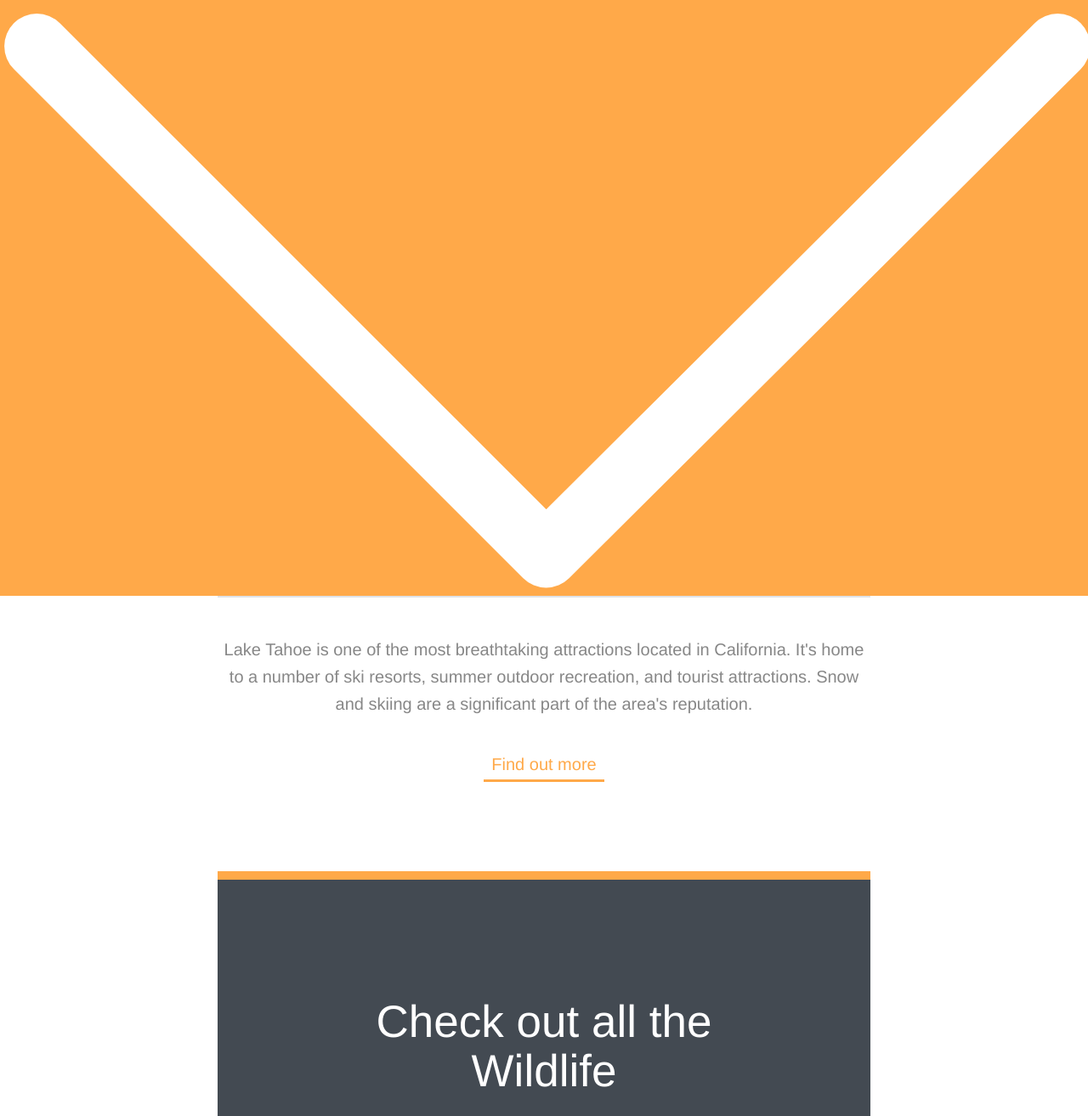
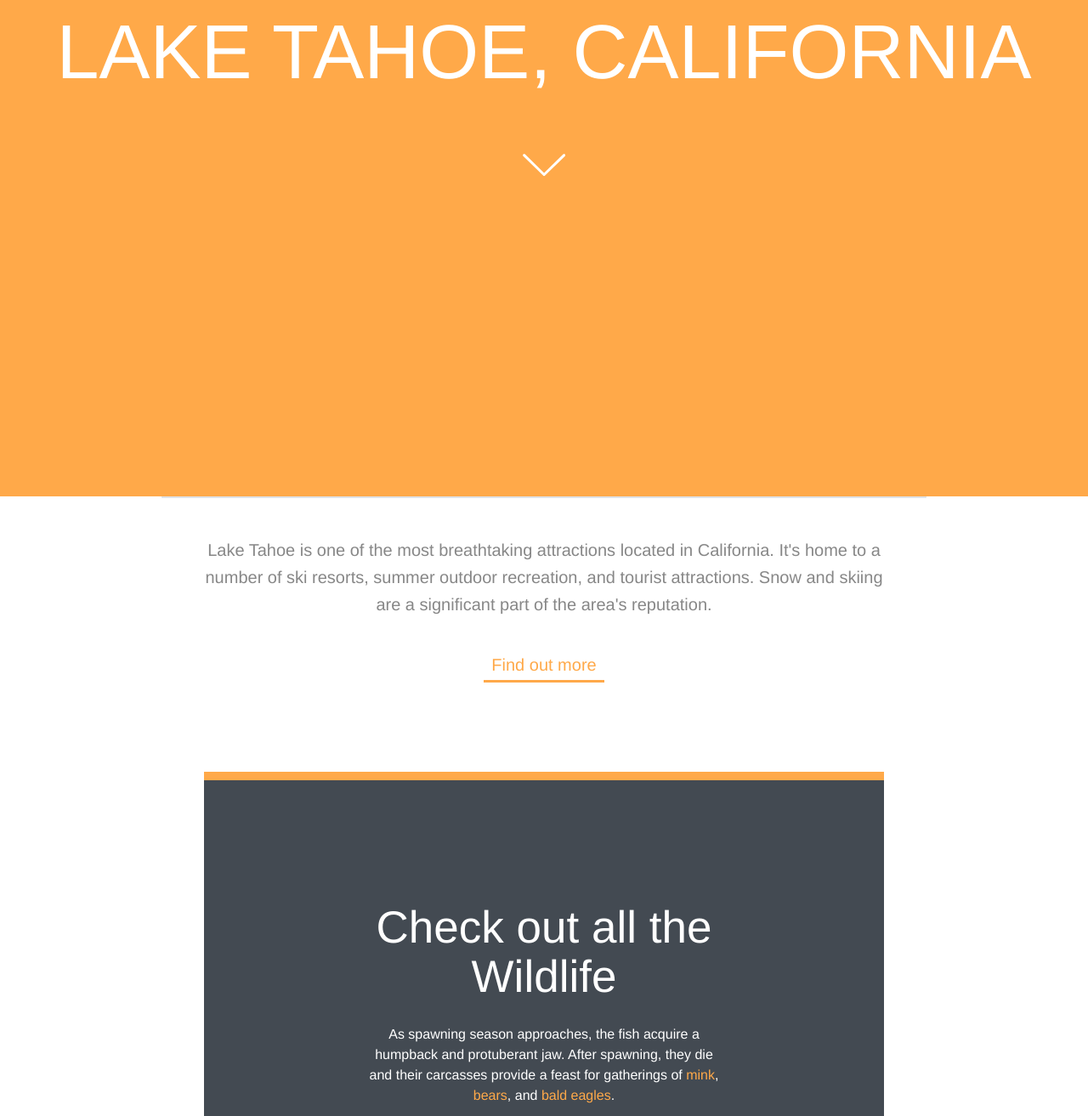
Before and after one commit to mckrogh/Lake-Tahoe, a plain HTML site: page index.html in a window 1280 px wide. Shown: the part 266-1579 px from the top of the page at 85% size. Drawn offline with Linux system fonts and the light colour scheme.

Commit message:
Box-sizing and max-width
Working with box-sizing and trying out max-width

```diff
--- a/css/style.css
+++ b/css/style.css
@@ -62,7 +62,19 @@ Margins affect the area outside a box. We commonly use margin properties to crea
 With the display property, we can override the default display settings of an element. In this video, we'll cover the three most common types of display values.
 */
 
+/*WIDTH & HEIGHT PROPERTIES
+By default, an element's width and height are as wide or as tall as the content it holds. But we're able to set our own dimensions with the width and height properties.
+*/
+
+/*BOX-SIZING
+With the box-sizing property, we can alter the way the browser calculates an element's total width and height. We're also able to set the maximum width of an element with the max-width property.
+*/
+
 /* Base Styles -------------------- */
+
+* {
+  box-sizing: border-box;
+}
 
 body {
   color: #878787;
@@ -92,6 +104,11 @@ h3 {
   margin-bottom: 1.7em; /* 34px */
 }
 
+img {
+  max-width: 100%;
+  margin-bottom: 20px;
+}
+
 /* Pseudo-classes ------------------ */
 
 a:link {
@@ -115,6 +132,8 @@ a:active {
 
 .main-header {
   background-color: #ffa949;
+  padding-top: 170px;
+  height: 850px;
 }
 
 .title {
@@ -166,8 +185,11 @@ a:active {
 
 .primary-content,
 .secondary-content {
-  width: 60%;
+  width: 75%;
+  padding-left: 50px;
+  padding-right: 50px;
   margin: auto;
+  max-width: 900px;
 }
 
 .wildlife {
@@ -177,3 +199,7 @@ a:active {
   border-top: 10px solid #ffa949;
   margin: 105px 0 60px;
 }
+
+.arrow {
+  width: 50px;
+}
```
